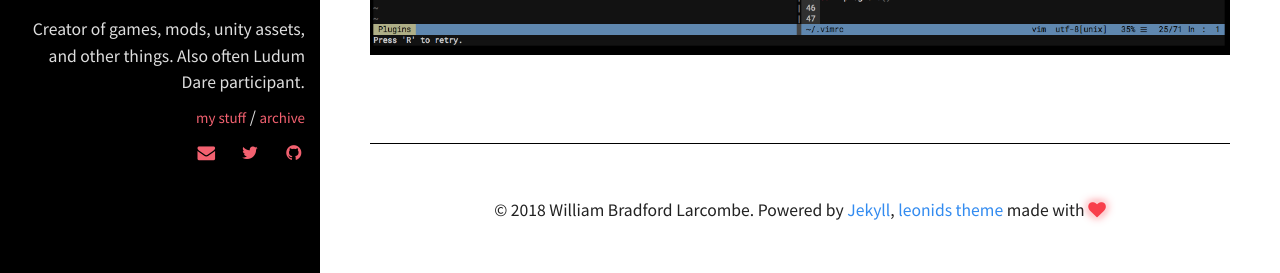
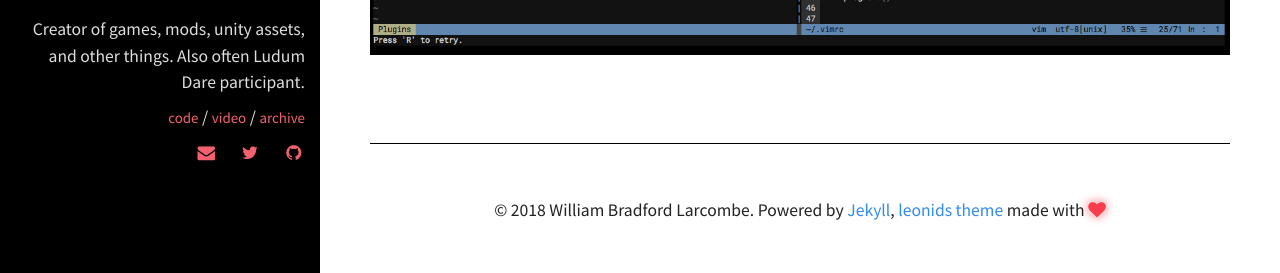
Before and after one commit to williambl/williambl.com, a Jekyll site: the page built from index.md, in a window 1280 px wide. Shown: the part 1391-1664 px from the top of the page. Built offline with Jekyll 4.4.1, drawn with Linux system fonts in a browser that asks for light colours.

Commit message:
Replace my stuff link in sidebar with code and video links

```diff
--- a/_data/sidebar_pages.yml
+++ b/_data/sidebar_pages.yml
@@ -1,5 +1,8 @@
- - title: My Stuff
-   url: /my-stuff
+ - title: Code
+   url: /my-stuff/code
+
+ - title: Video
+   url: /my-stuff/video
 
  - title: Archive
    url: /archive
```
